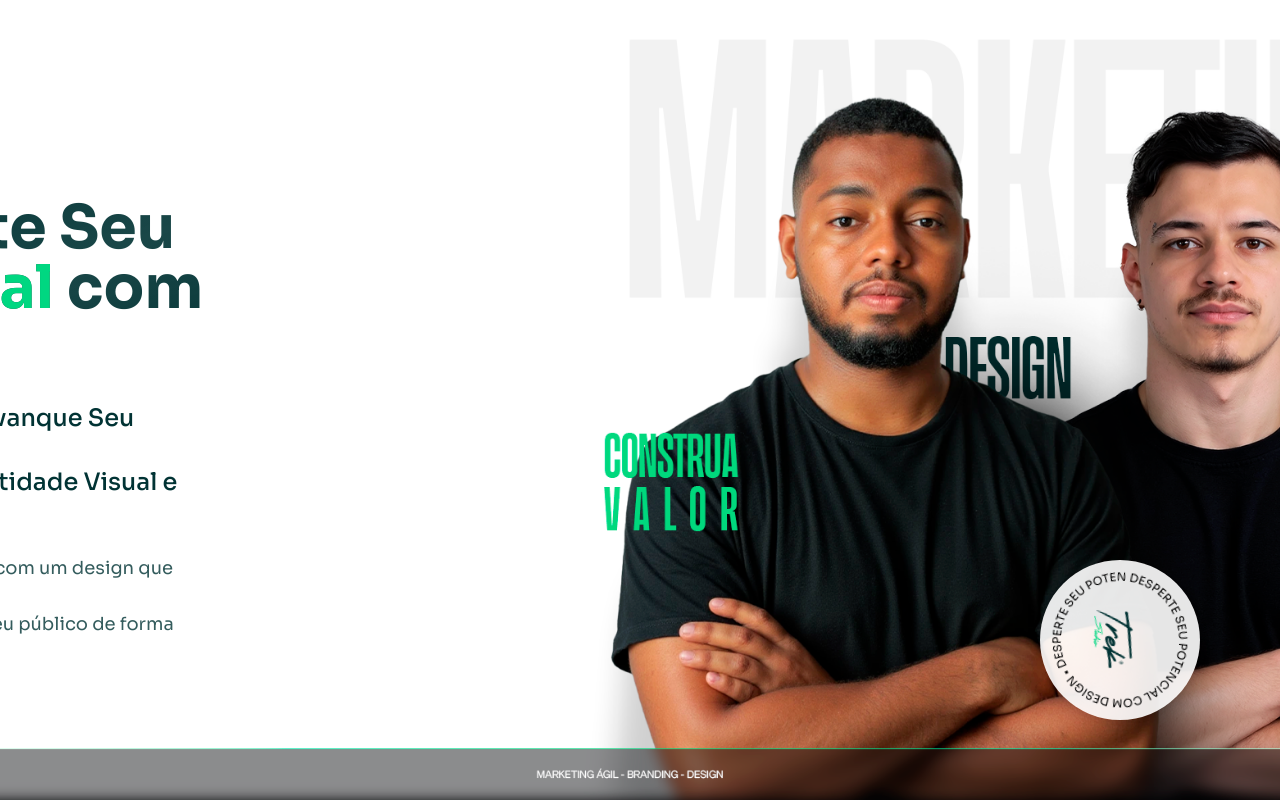
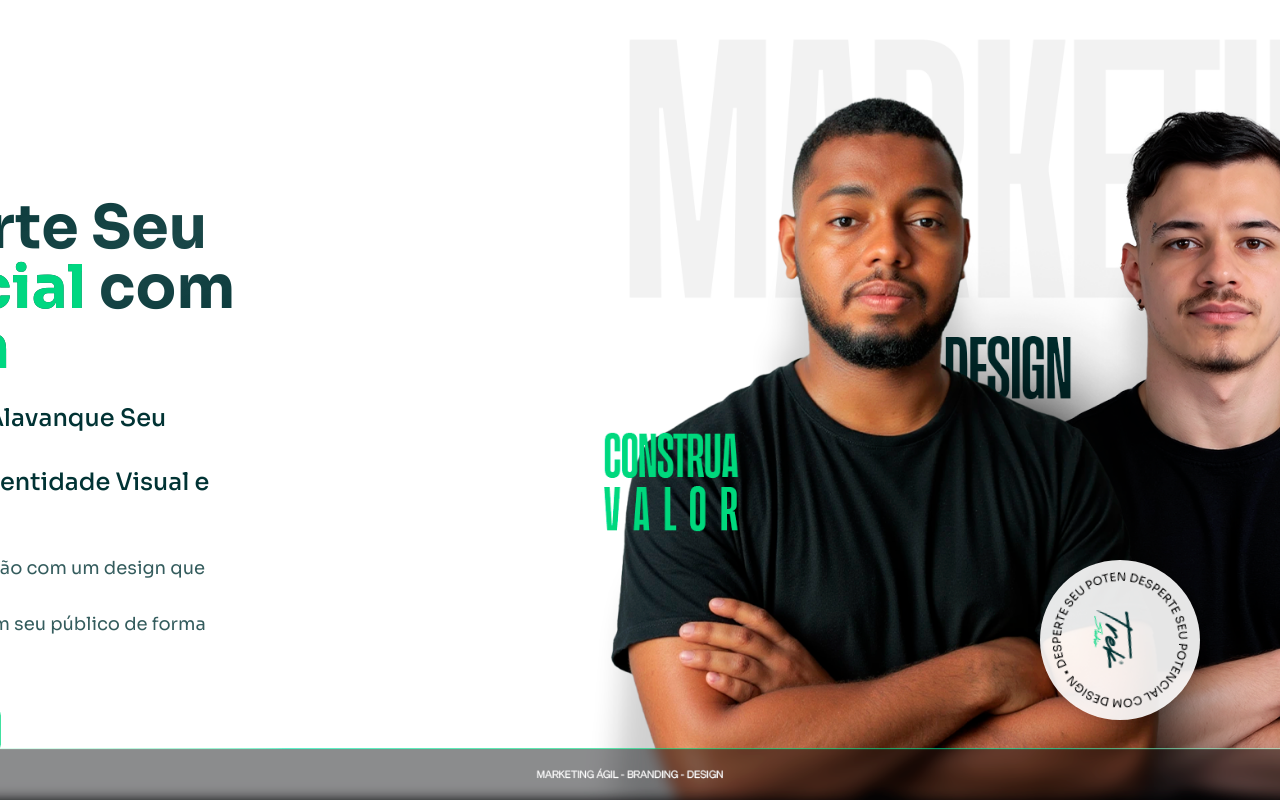
Before and after one commit to LucasMoraisHRZ/TrekStudio, a React (Vite) app: page / in a window 1280 px wide. Built offline with nearby package versions, Linux system fonts and the light colour scheme.

Commit message:
Fix: Adjust hero section
Slightly adjust the hero section's layout.

```diff
--- a/src/components/Hero.tsx
+++ b/src/components/Hero.tsx
@@ -36,7 +36,7 @@ const Hero = () => {
         </div>
       </div>
 
-      <div className="container mx-auto px-4 -ml-16 md:-ml-32 lg:-ml-48 xl:-ml-64">
+      <div className="container mx-auto px-4 -ml-8 md:-ml-24 lg:-ml-40 xl:-ml-56">
         <div className="grid grid-cols-1 md:grid-cols-12 gap-12 items-center">
           <div className="md:col-span-6 lg:col-span-5 md:col-start-1 space-y-6 z-10">
             <div className="mb-6">
```
